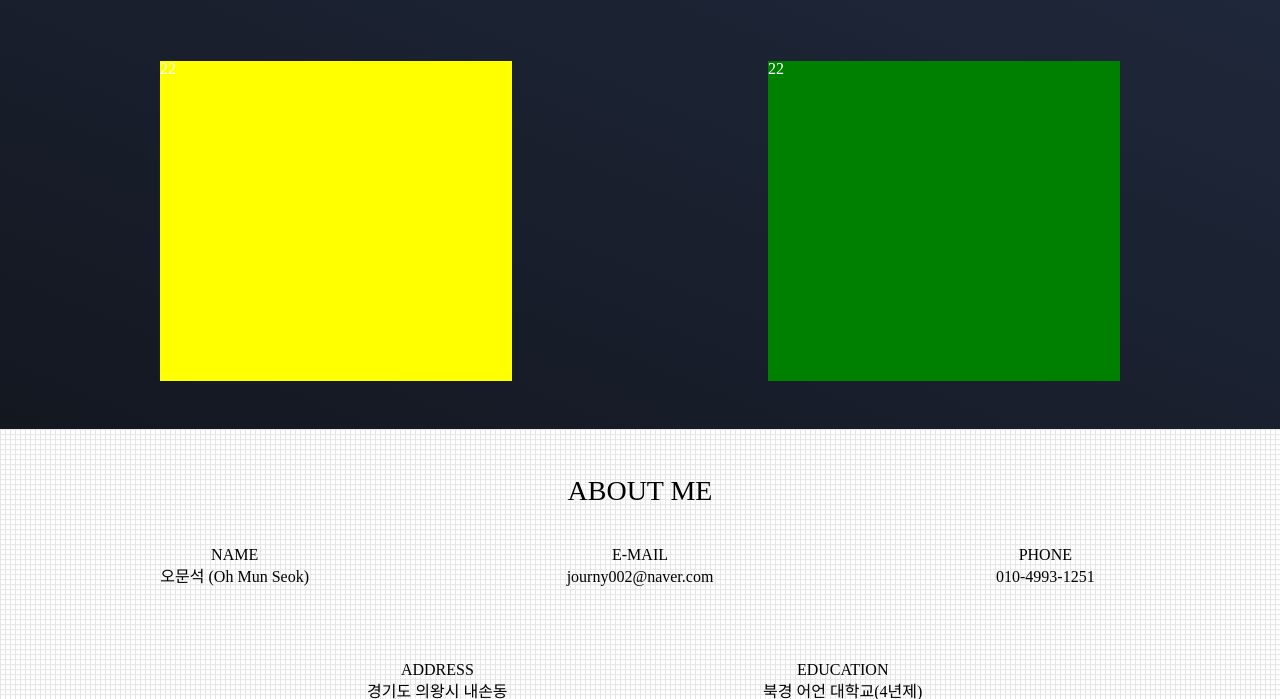
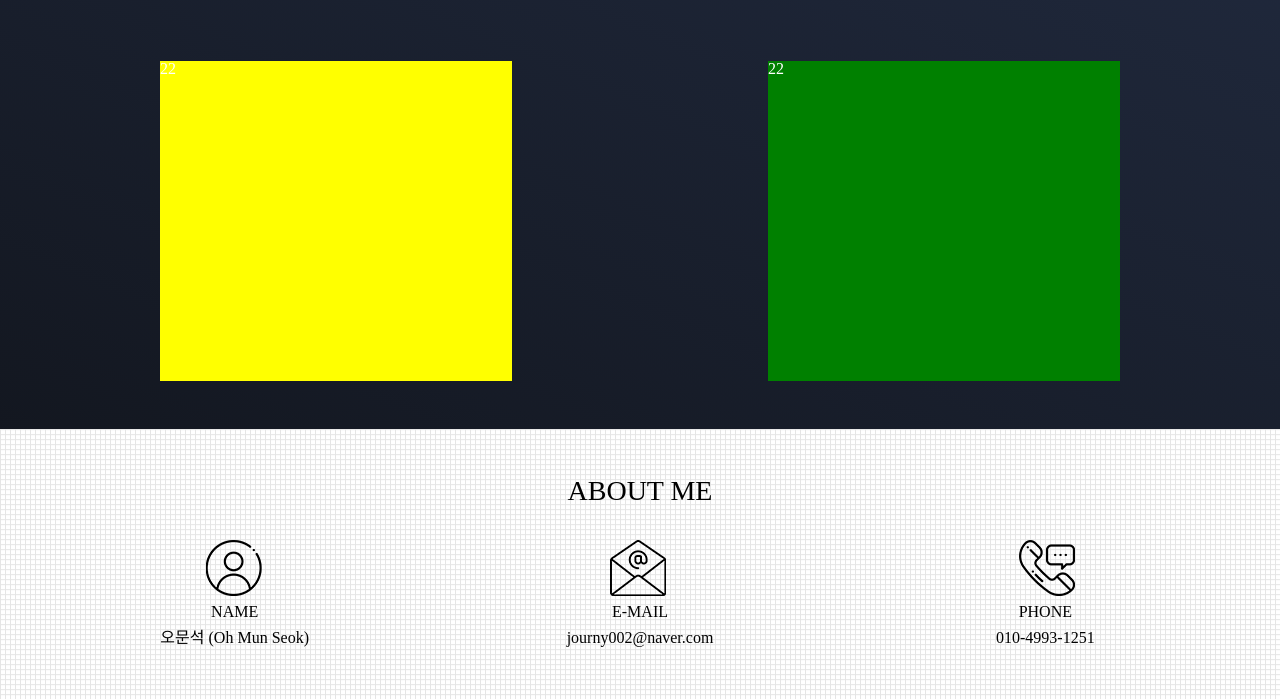
Before and after one commit to journy002/oms-portfolio, a website built with webpack: page index.html in a window 1280 px wide. Shown: the part 101-800 px from the top of the page. Built offline with nearby package versions, Linux system fonts and the light colour scheme; files whose address does not match are found by name.

Commit message:
add about me

```diff
--- a/index.html
+++ b/index.html
@@ -32,27 +32,27 @@
     </section>
     <section class="about">
         <h2 class="section__title">ABOUT ME</h2>
-        <ul class="box first">
+        <ul class="about__list first">
             <li>
-                <p>NAME</p>
+                <p class="list__name">NAME</p>
                 <span>오문석 (Oh Mun Seok)</span>
             </li>
             <li>
-                <p>E-MAIL</p>
+                <p class="list__name">E-MAIL</p>
                 <span>journy002@naver.com</span>
             </li>
             <li>
-                <p>PHONE</p>
+                <p class="list__name">PHONE</p>
                 <span>010-4993-1251</span>
             </li>
         </ul>
-        <ul class="box second">
+        <ul class="about__list second">
             <li>
-                <p>ADDRESS</p>
+                <p class="list__name">ADDRESS</p>
                 <span>경기도 의왕시 내손동</span>
             </li>
             <li>
-                <p>EDUCATION</p>
+                <p class="list__name">EDUCATION</p>
                 <span>북경 어언 대학교(4년제)</span>
             </li>
         </ul>
--- a/scss/style.scss
+++ b/scss/style.scss
@@ -75,23 +75,91 @@ section {
     flex-direction: column;
     background: url('../static/images/profil-pattern.gif') ;
 
-    .box {
+    .about__list {
         display: flex;
         justify-content: center;
-        margin: 2.2em 0;
+        margin: 6.2em 0 2.2em 0;
         width: 100%;
         li {
+            position: relative;
             width: calc(100% / 3);
             text-align: center;
             p{
-                margin: 0.4em 0;
+                margin-bottom: 0.6em;
             }
         }
     }
 
-    // .box.first {
-    //     :nth-child(2) {
-    //         margin: 0 3em;
-    //     }
-    // }
+    .about__list.first {
+        :first-child {
+            .list__name::before{
+                position: absolute;
+                bottom: 50px;
+                left: calc(33% / 50%);
+                display: inline-block;
+                content: '';
+                width: 56px;
+                height: 56px;
+                background: url('../static/images/profil-ico.png');
+                transform: translateX(-5px);
+            }
+        }
+
+        :nth-child(2) {
+            .list__name::before{
+                position: absolute;
+                bottom: 50px;
+                left: calc(33% / 50%);
+                display: inline-block;
+                content: '';
+                width: 56px;
+                height: 56px;
+                background: url('../static/images/profil-ico.png') 0 25%;
+                transform: translateX(-2px);
+            }
+        }
+
+        :nth-child(3) {
+            .list__name::before{
+                position: absolute;
+                bottom: 50px;
+                left: calc(33% / 50%);
+                display: inline-block;
+                content: '';
+                width: 56px;
+                height: 56px;
+                background: url('../static/images/profil-ico.png') 0 75%;
+            }
+        }
+    }
+
+    .about__list.second {
+        :first-child {
+            .list__name::before{
+                position: absolute;
+                bottom: 50px;
+                left: calc(33% / 50%);
+                display: inline-block;
+                content: '';
+                width: 56px;
+                height: 56px;
+                background: url('../static/images/profil-ico.png');
+                transform: translateX(8px);
+            }
+        }
+
+        :last-child {
+            .list__name::before{
+                position: absolute;
+                bottom: 50px;
+                left: calc(33% / 50%);
+                display: inline-block;
+                content: '';
+                width: 56px;
+                height: 56px;
+                background: url('../static/images/profil-ico.png') 0 100%;
+                transform: translateX(17px);
+            }
+        }
+    }
 }
```
